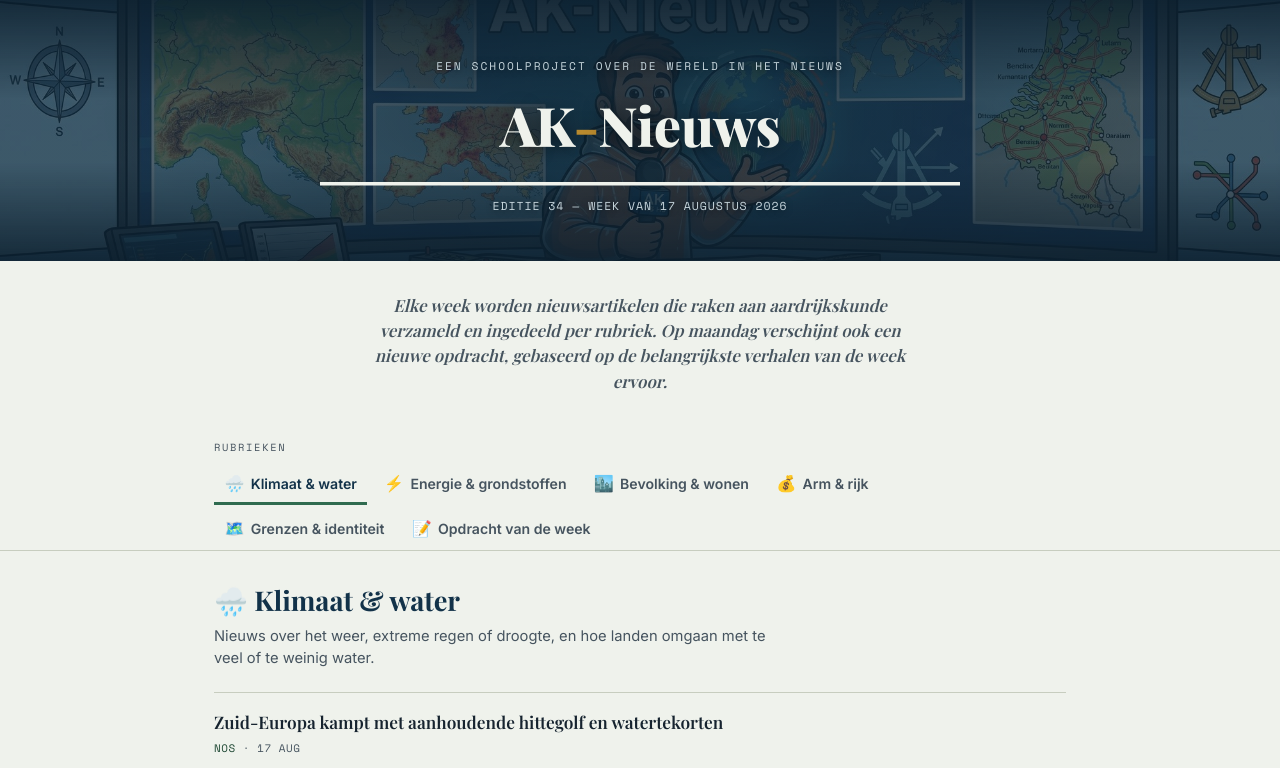
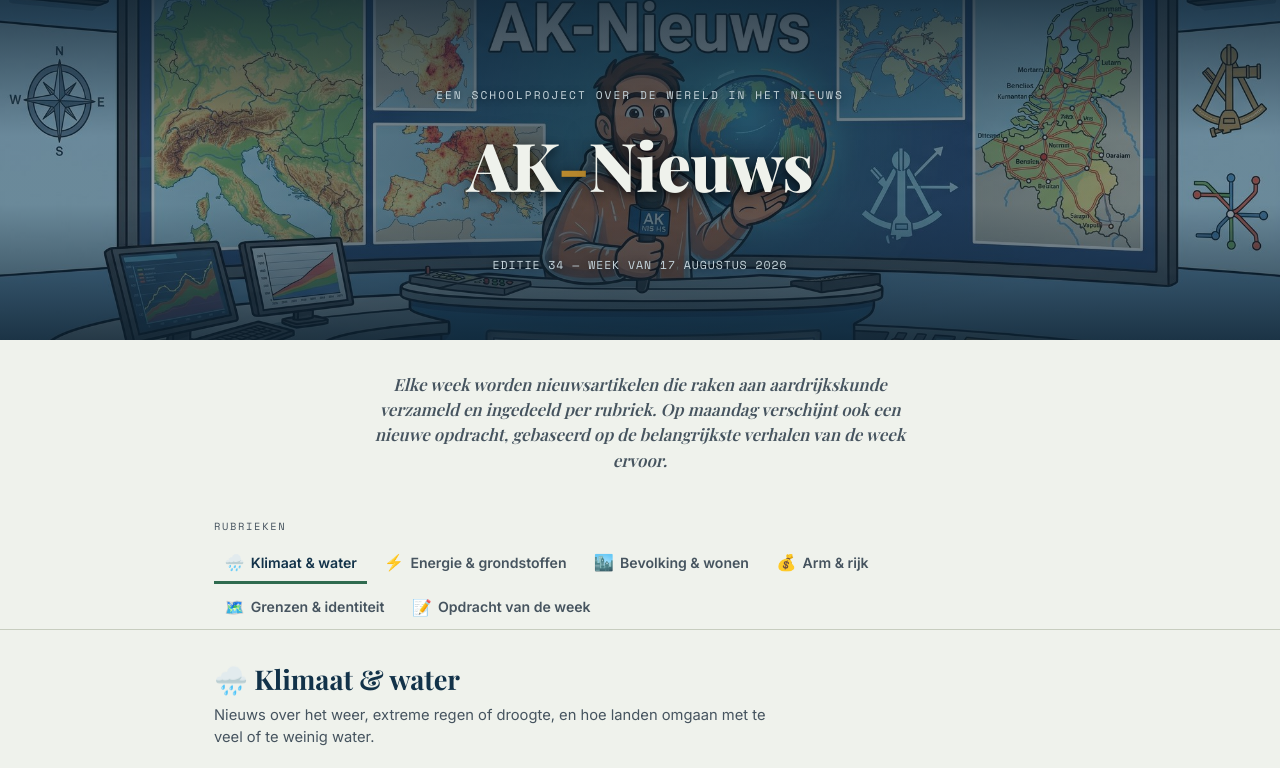
Before and after one commit to EVO-GEO/AK-Nieuws, a plain HTML site: page index.html in a window 1280 px wide. Shown: the top 768 px of the page. Drawn offline with nearby package versions, Linux system fonts and the light colour scheme; a web font is replaced by a local one.

Commit message:
Update masthead styles for improved layout and design

```diff
--- a/index.html
+++ b/index.html
@@ -47,12 +47,16 @@
   /* ============ MASTHEAD ============ */
   header.masthead {
     position: relative;
+    min-height: 340px;
+    display: flex;
+    flex-direction: column;
+    justify-content: center;
     background:
-      linear-gradient(180deg, rgba(11,31,46,0.94) 0%, rgba(13,38,55,0.72) 38%, rgba(13,38,55,0.72) 62%, rgba(11,31,46,0.94) 100%),
-      radial-gradient(ellipse 60% 90% at 50% 45%, rgba(9,26,38,0.55) 0%, rgba(9,26,38,0) 70%),
-      url('ak-nieuws-banner.jpg') center 30% / cover no-repeat;
+      linear-gradient(180deg, rgba(11,31,46,0.82) 0%, rgba(13,38,55,0.45) 40%, rgba(13,38,55,0.45) 60%, rgba(11,31,46,0.86) 100%),
+      radial-gradient(ellipse 55% 75% at 50% 48%, rgba(9,26,38,0.42) 0%, rgba(9,26,38,0) 72%),
+      url('ak-nieuws-banner.jpg') center 32% / cover no-repeat;
     color: var(--paper);
-    padding: 3.6rem 1.5rem 2.2rem;
+    padding: 4.6rem 1.5rem 2.6rem;
     text-align: center;
   }
 
@@ -69,10 +73,10 @@
   .masthead-title {
     font-family: var(--font-display);
     font-weight: 800;
-    font-size: clamp(2.2rem, 6vw, 3.4rem);
+    font-size: clamp(2.6rem, 7vw, 4.2rem);
     margin: 0;
     letter-spacing: -0.01em;
-    text-shadow: 0 2px 18px rgba(0,0,0,0.55);
+    text-shadow: 0 3px 10px rgba(0,0,0,0.65), 0 1px 28px rgba(0,0,0,0.55);
   }
 
   .masthead-title span {
@@ -343,9 +347,9 @@
   }
 
   @media (max-width: 560px) {
-    .masthead-title { font-size: 1.9rem; }
+    .masthead-title { font-size: 2.1rem; }
     .tab-btn { font-size: 0.8rem; padding: 0.55rem 0.5rem; }
-    header.masthead { padding: 2.6rem 1.2rem 1.8rem; background-position: 62% 30%; }
+    header.masthead { min-height: 260px; padding: 3.4rem 1.2rem 2rem; background-position: 62% 30%; }
   }
 </style>
 </head>
```
